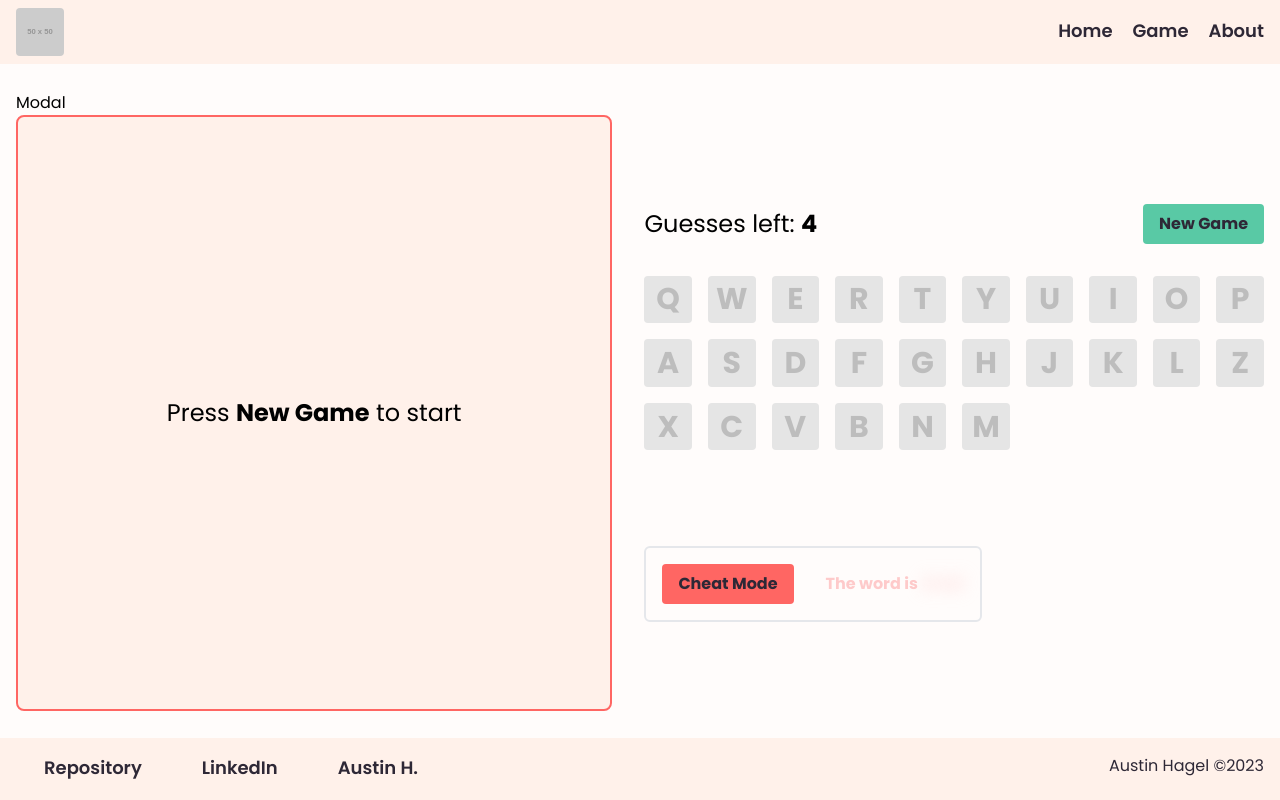
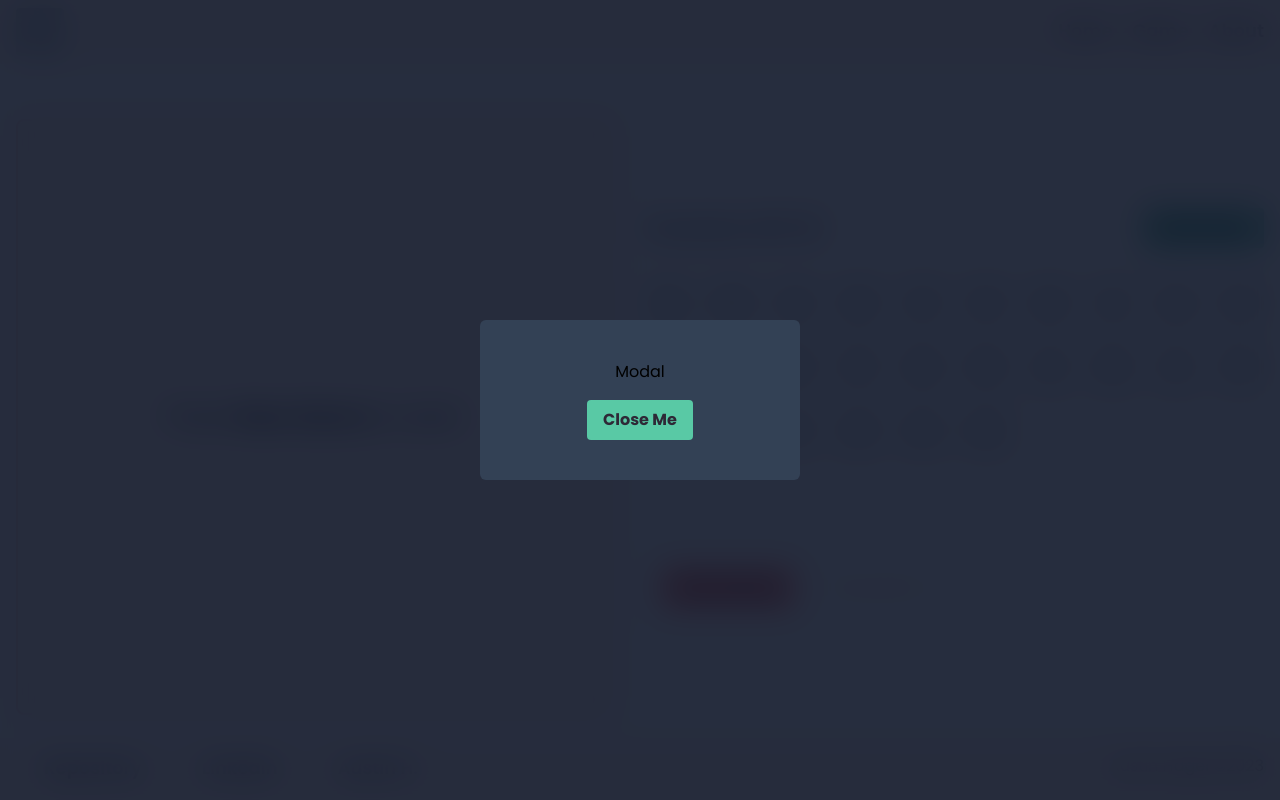
Before and after one commit to austinh-io/RTT-WordGuess, a React (Vite) app: page /rtt-wordguess/game in a window 1280 px wide. Built offline with nearby package versions, Linux system fonts and the light colour scheme; some icons are missing.

Commit message:
Styled modal

```diff
--- a/src/components/Modal.tsx
+++ b/src/components/Modal.tsx
@@ -1,8 +1,17 @@
+import Button from "./Button";
+
+type ModalProps = {
+  active?: boolean
+};
+
 const Modal = () => {
   return (
-    <>
-      <p>Modal</p>
-    </>
+    <div className="fixed w-[100dvw] h-[100dvh] m-0 p-0 top-0 left-0 bg-slate-900/90 backdrop-blur-lg z-10 flex items-center justify-center" >
+      <div className="max-w-xs w-full bg-slate-700 p-10 mx-8 flex items-center justify-center flex-col gap-4 rounded-md">
+        <p>Modal</p>
+        <Button>Close Me</Button>
+      </div>
+    </div>
   );
 };
 
--- a/src/pages/game/Game.tsx
+++ b/src/pages/game/Game.tsx
@@ -116,7 +116,7 @@ const Game: React.FC = () => {
       variants={pageTransition}
       className='flex flex-col w-full max-w-7xl px-4'>
       <Modal />
-      <div className='flex flex-col'>
+      <div className='flex flex-col mt-8'>
         <main className='flex flex-col lg:flex-row items-center gap-8'>
           <GameVisual>
             {isNewGame && !isLoading && !error && (
@@ -161,7 +161,7 @@ const Game: React.FC = () => {
               />
             </div>
 
-            <div className='flex gap-8 items-center border-solid border-2 rounded-md p-4 mt-24 mr-auto'>
+            <div className='flex gap-8 items-center border-solid border-2 rounded-md p-4 mt-24 mr-auto sm:mb-auto mb-8'>
               <Button
                 onClick={handleSetDebugMode}
                 type='danger'>
```
